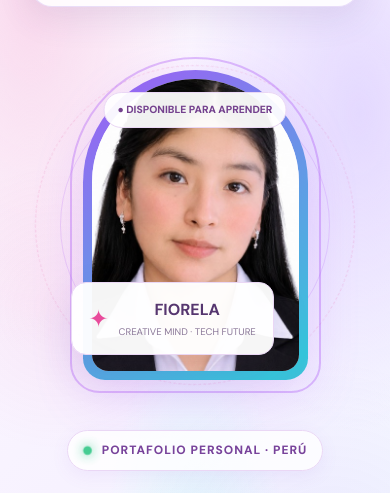
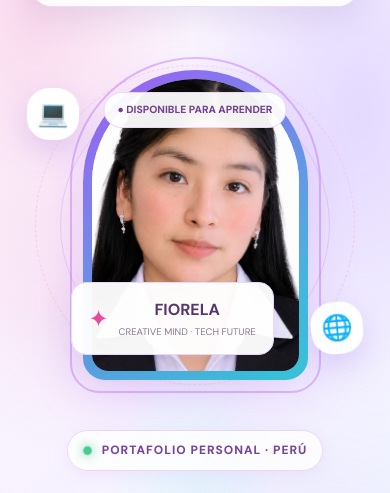
Before and after one commit to qqueccanosumaf-spec/Fiorela-Qquecca-o-Suma23, a plain HTML site: page index.html in a window 390 px wide. Shown: the part 72-565 px from the top of the page. Drawn offline with Linux system fonts and the light colour scheme.

Commit message:
Agregar animaciones e ilustraciones a Fiorela

```diff
--- a/style.css
+++ b/style.css
@@ -1800,3 +1800,65 @@ button {
         font-size: 1.8rem;
     }
 }
+
+
+/* ILUSTRACIONES FLOTANTES FIORELA */
+
+.hero-visual::before,
+.hero-visual::after {
+    position: absolute;
+    z-index: 5;
+    display: grid;
+    place-items: center;
+    width: 70px;
+    height: 70px;
+    border-radius: 22px;
+    background: white;
+    box-shadow: 0 12px 30px #8956dc35;
+    font-size: 32px;
+    animation: flotante 4s ease-in-out infinite;
+}
+
+.hero-visual::before {
+    content: "💻";
+    top: 12%;
+    left: 2%;
+}
+
+.hero-visual::after {
+    content: "🌐";
+    bottom: 12%;
+    right: 2%;
+    animation-delay: 1s;
+}
+
+.skill-card::after {
+    animation: flotante 3s ease-in-out infinite;
+}
+
+.project-card:hover {
+    transform: translateY(-12px) scale(1.02);
+}
+
+.education-item:hover {
+    transform: translateX(8px);
+    transition: .4s ease;
+}
+
+@keyframes flotante {
+    0%, 100% {
+        transform: translateY(0) rotate(-5deg);
+    }
+    50% {
+        transform: translateY(-16px) rotate(7deg);
+    }
+}
+
+@media (max-width: 700px) {
+    .hero-visual::before,
+    .hero-visual::after {
+        width: 52px;
+        height: 52px;
+        font-size: 25px;
+    }
+}
```
